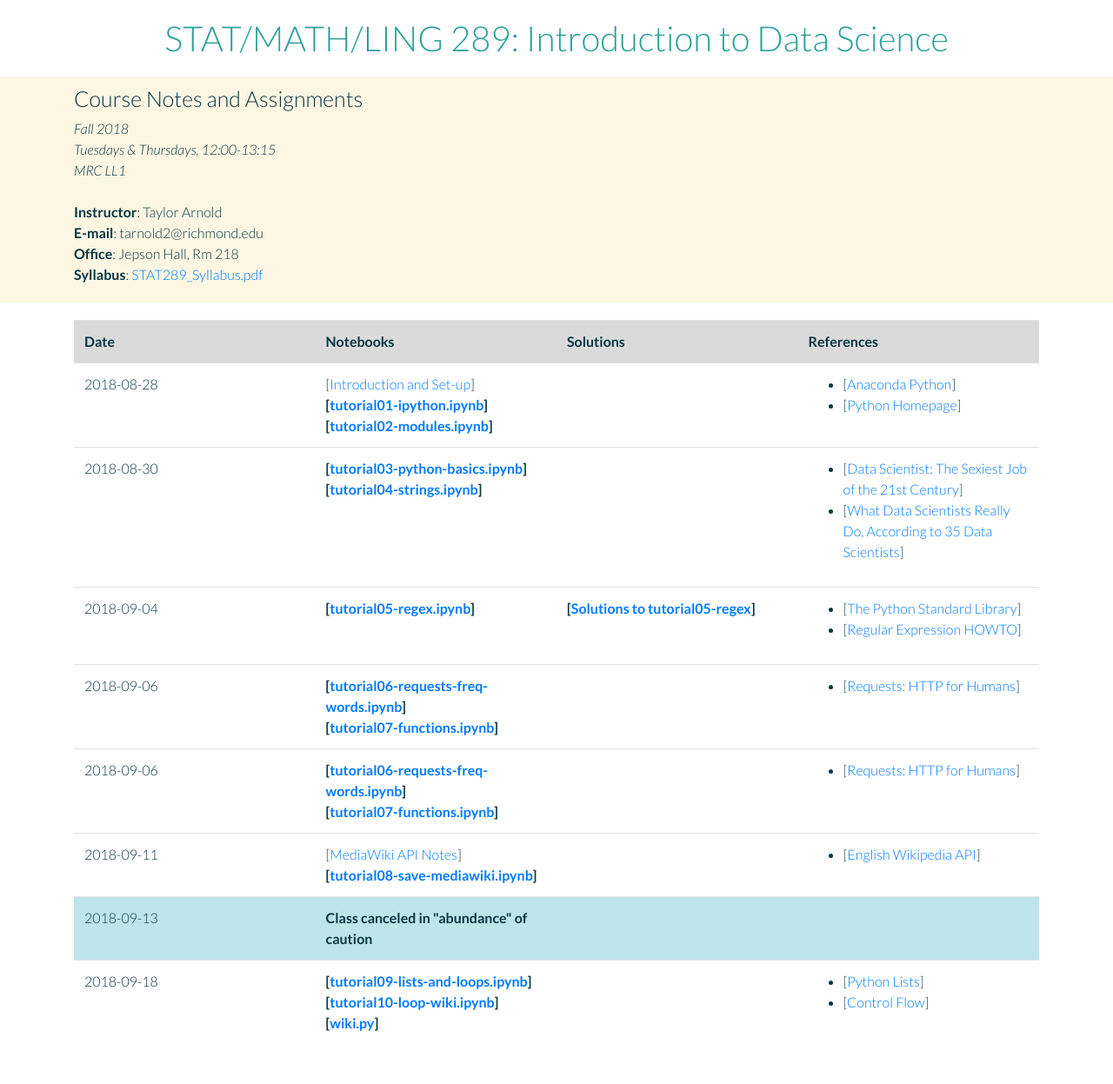
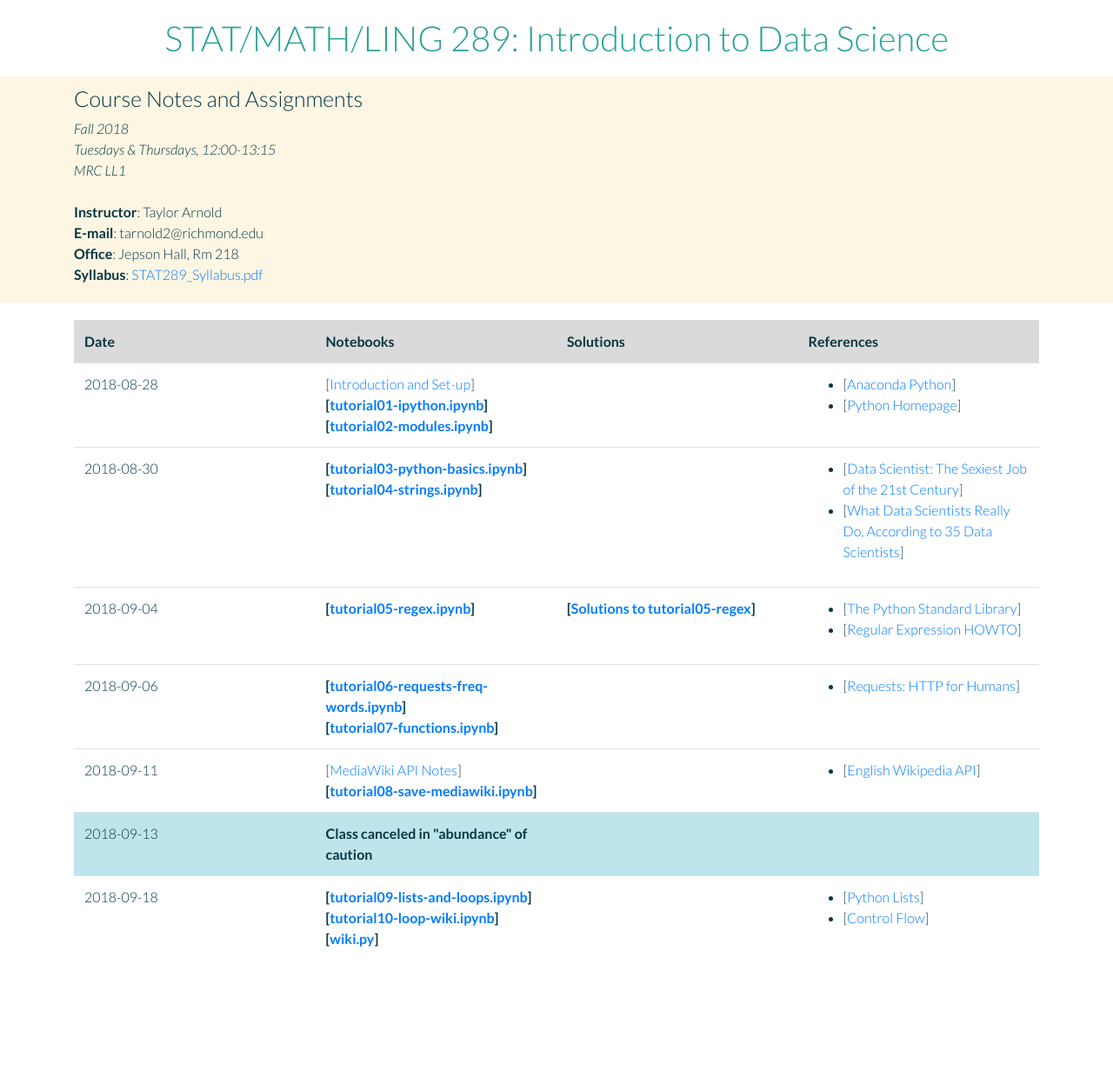
Before and after one commit to anhnguyendepocen/stat289-f18, a Jekyll site: the page index.html, which Jekyll copies as it is, in a window 1280 px wide. Shown: the whole page at 87% size. Built offline with Jekyll 4.4.1, drawn with Linux system fonts in a browser that asks for light colours; nearby versions of some CDN libraries; after the commit the page ends 1150 px from its top, so only the background shows below that.

Commit message:
fix typo

```diff
--- a/index.html
+++ b/index.html
@@ -126,19 +126,6 @@
     </td>
   </tr>
   <tr>
-    <td>2018-09-06</td>
-    <td>
-      <b>[<a href="assets/tutorials/tutorial06-requests-freq-words.ipynb">tutorial06-requests-freq-words.ipynb</a>]</b><br>
-      <b>[<a href="assets/tutorials/tutorial07-functions.ipynb">tutorial07-functions.ipynb</a>]</b><br>
-    </td>
-    <td></td>
-    <td>
-      <ul>
-        <li>[<a href="http://docs.python-requests.org/en/master/">Requests: HTTP for Humans</a>]</li>
-      </ul>
-    </td>
-  </tr>
-  <tr>
     <td>2018-09-11</td>
     <td>
       [<a href="https://statsmaths.github.io/stat289-f18/notes/class02-mediawiki-api">MediaWiki API Notes</a>]<br>
```
